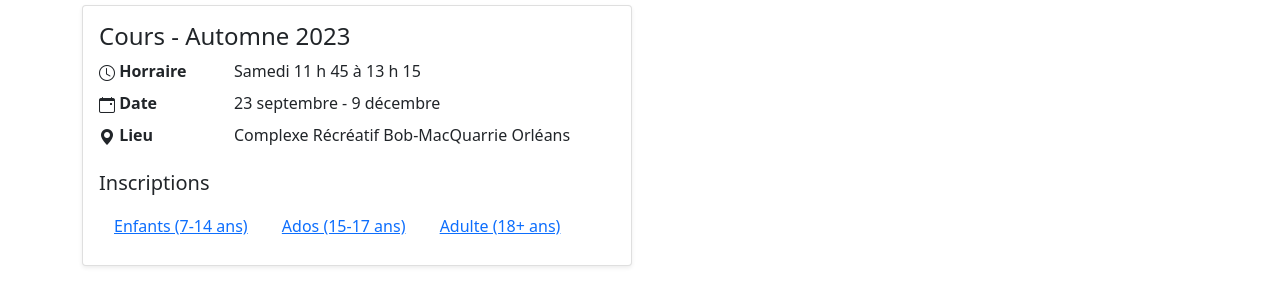
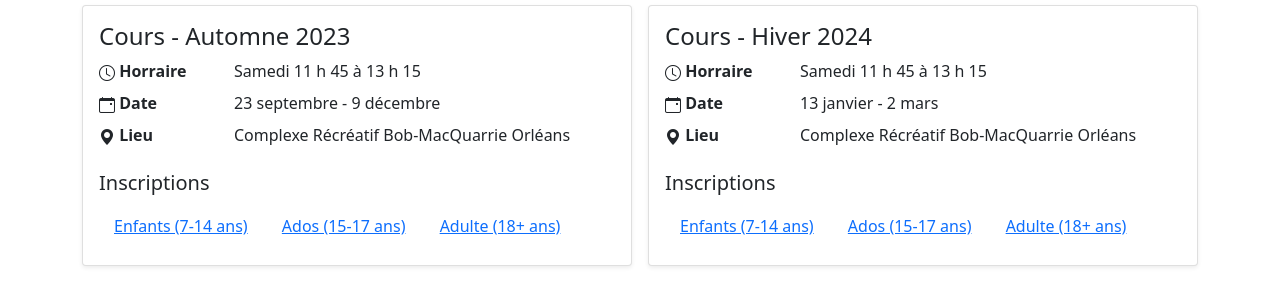
Before and after one commit to stixon/stixon.github.io, a plain HTML site: page index.html in a window 1280 px wide. Shown: the part 487-782 px from the top of the page. Drawn offline with nearby package versions, Linux system fonts and the light colour scheme.

Commit message:
update hiver 2024

```diff
--- a/index.html
+++ b/index.html
@@ -88,6 +88,36 @@
           </div>
         </div>
         <div class="col col-lg-6">
+          <div class="card shadow-sm">
+            <div class="card-body">
+              <h4 class="card-title">Cours - Hiver 2024</h4>
+              <dl class="row">
+                <dt class="col-sm-3"><i class="bi bi-clock"></i> Horraire</dt>
+                <dd class="col-sm-9">Samedi 11 h 45 à 13 h 15</dd>
+                <dt class="col-sm-3"><i class="bi bi-calendar-event"></i> Date</dt>
+                <dd class="col-sm-9">
+                  13 janvier - 2 mars
+                </dd>
+                <dt class="col-sm-3"><i class="bi bi-geo-alt-fill"></i> Lieu</dt>
+                <dd class="col-sm-9">
+                  Complexe Récréatif Bob-MacQuarrie Orléans
+                </dd>
+              </dl>
+              <h5>
+                Inscriptions
+              </h5>
+
+              <a href="https://ca.apm.activecommunities.com/ottawa/Activity_Search/karat-chito-ryu-child/56916" class="btn btn-link" style="margin: 0.25rem 0.125rem">
+                Enfants (7-14 ans)
+              </a>
+              <a href="https://ca.apm.activecommunities.com/ottawa/Activity_Search/karat-chito-ryu-youth/57015" class="btn btn-link" style="margin: 0.25rem 0.125rem">
+                Ados (15-17 ans)
+              </a>
+              <a href="https://ca.apm.activecommunities.com/ottawa/Activity_Search/karat-chito-ryu-adult/57023" class="btn btn-link" style="margin: 0.25rem 0.125rem">
+                Adulte (18+ ans)
+              </a>
+            </div>
+          </div>
         </div>
       </div>
 
```
